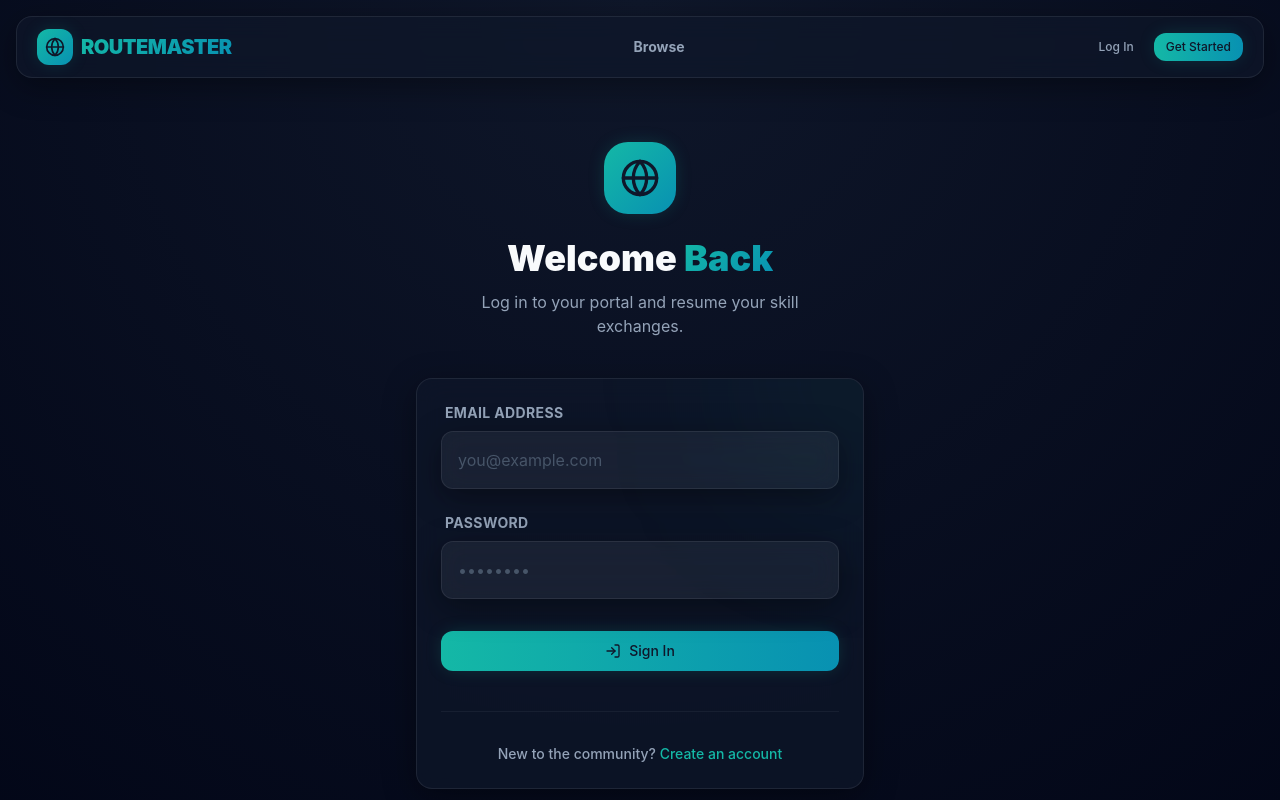
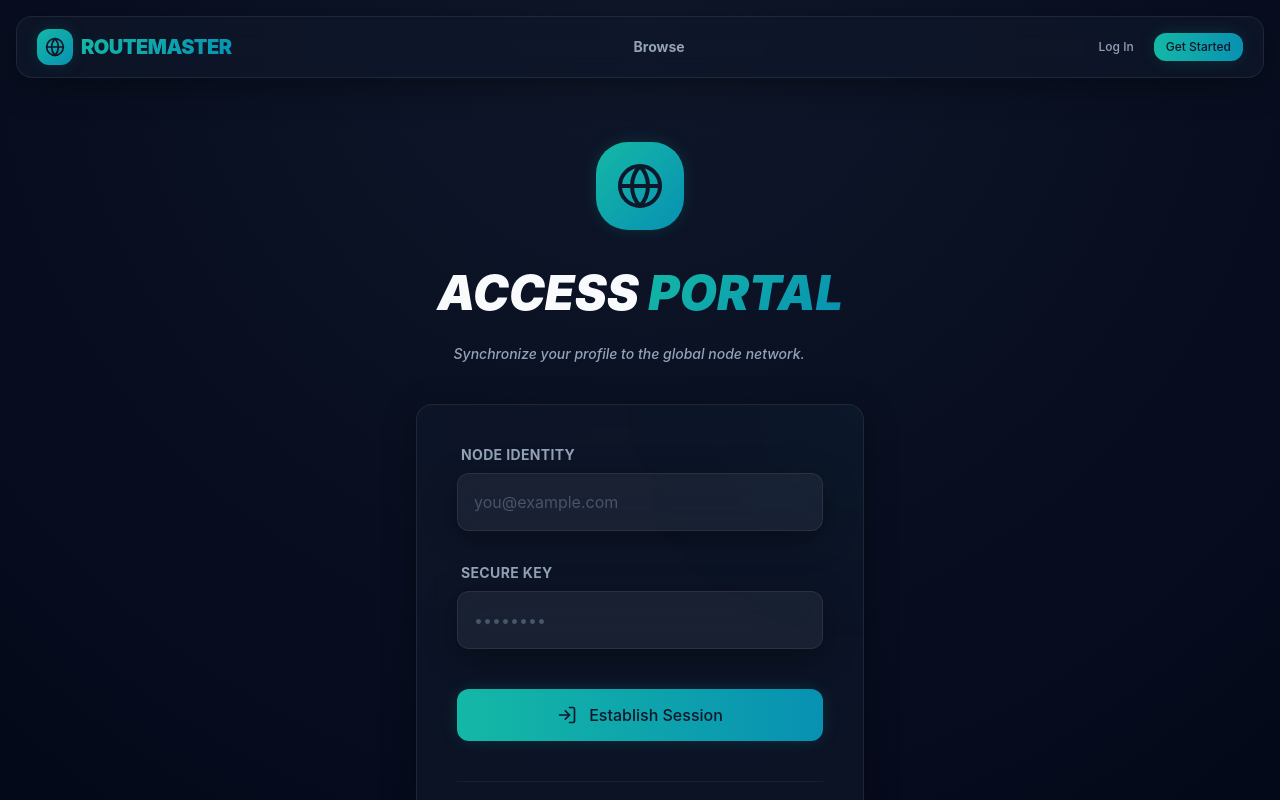
Before and after one commit to Athishkashyapa001/password-hacker-game, a React app in the folder frontend/: page /login in a window 1280 px wide. Shown: the top 800 px of the page. Built offline with nearby package versions, Linux system fonts and the light colour scheme; the HTML template or start-up script is replaced by a standard one.

Commit message:
Sector 9: Visibility Fix, Password Predictor & UI Final Polish

```diff
--- /dev/null
+++ b/frontend/src/components/PasswordStrength.jsx
@@ -0,0 +1,53 @@
+import React from 'react';
+import { Shield, ShieldAlert, ShieldCheck, Zap } from 'lucide-react';
+
+const PasswordStrength = ({ password }) => {
+  const getStrength = (pass) => {
+    let score = 0;
+    if (!pass) return { score: 0, label: 'Not Entered', color: 'bg-slate-800', text: 'text-textMuted', icon: Shield };
+    if (pass.length > 6) score += 1;
+    if (/[A-Z]/.test(pass)) score += 1;
+    if (/[0-9]/.test(pass)) score += 1;
+    if (/[^A-Za-z0-9]/.test(pass)) score += 1;
+
+    if (score <= 1) return { score, label: 'Weak', color: 'bg-red-500', text: 'text-red-500', icon: ShieldAlert };
+    if (score === 2) return { score, label: 'Moderate', color: 'bg-yellow-500', text: 'text-yellow-500', icon: ShieldAlert };
+    if (score === 3) return { score, label: 'Strong', color: 'bg-primary', text: 'text-primary', icon: ShieldCheck };
+    return { score, label: 'Elite', color: 'bg-secondary shadow-teal-glow', text: 'text-secondary font-black', icon: Zap };
+  };
+
+  const strength = getStrength(password);
+
+  return (
+    <div className="mt-3 animate-in fade-in slide-in-from-top-2 duration-300">
+      <div className="flex items-center justify-between mb-2">
+        <div className="flex items-center gap-2">
+            <strength.icon className={`w-3 h-3 ${strength.text}`} />
+            <span className={`text-[10px] font-black uppercase tracking-[0.2em] ${strength.text}`}>
+                Security: {strength.label}
+            </span>
+        </div>
+        <span className="text-[10px] font-bold text-textMuted">{strength.score * 25}%</span>
+      </div>
+
+      <div className="h-1.5 w-full bg-white/5 rounded-full overflow-hidden flex gap-0.5">
+        {[1, 2, 3, 4].map((step) => (
+          <div
+            key={step}
+            className={`h-full flex-1 transition-all duration-700 ${
+              step <= strength.score ? strength.color : 'bg-slate-800'
+            }`}
+          />
+        ))}
+      </div>
+
+      {password && strength.score < 3 && (
+        <p className="mt-2 text-[9px] text-textMuted italic font-medium">
+            Pro Tip: Use uppercase, numbers, and symbols for an Elite rating.
+        </p>
+      )}
+    </div>
+  );
+};
+
+export default PasswordStrength;
--- a/frontend/src/pages/LoginPage.jsx
+++ b/frontend/src/pages/LoginPage.jsx
@@ -5,7 +5,7 @@ import Card from '../components/Card';
 import Input from '../components/Input';
 import Button from '../components/Button';
 import Spinner from '../components/Spinner';
-import { LogIn, Globe, ShieldCheck } from 'lucide-react';
+import { LogIn, Globe, ShieldCheck, Mail, Lock, Database } from 'lucide-react';
 
 const LoginPage = () => {
   const [email, setEmail] = useState('');
@@ -28,7 +28,9 @@ const LoginPage = () => {
       await login(email, password);
       navigate(from, { replace: true });
     } catch (err) {
-      setError(err.response?.data?.message || 'Invalid credentials. Please try again.');
+      const msg = err.response?.data?.message || 'Invalid credentials. Network Error.';
+      const dbStatus = err.code === 'ERR_NETWORK' ? ' (Database cluster offline)' : '';
+      setError(msg + dbStatus);
     } finally {
       setIsSubmitting(false);
     }
@@ -36,30 +38,30 @@ const LoginPage = () => {
 
   return (
     <div className="min-h-[85vh] flex flex-col items-center justify-center p-4">
-      <div className="mb-10 text-center animate-in fade-in slide-in-from-bottom-4 duration-700">
-        <div className="inline-flex bg-gradient-to-br from-primary to-secondary p-4 rounded-3xl mb-6 shadow-teal-glow">
-          <Globe className="w-10 h-10 text-slate-900" />
+      <div className="mb-10 text-center animate-in fade-in slide-in-from-bottom-8 duration-1000">
+        <div className="inline-flex bg-gradient-to-br from-primary to-secondary p-5 rounded-[2rem] mb-6 shadow-teal-glow">
+          <Globe className="w-12 h-12 text-slate-900" />
         </div>
-        <h1 className="text-4xl font-black mb-3">Welcome <span className="text-gradient">Back</span></h1>
-        <p className="text-textMuted max-w-sm">Log in to your portal and resume your skill exchanges.</p>
+        <h1 className="text-5xl font-black mb-3 italic">ACCESS <span className="text-gradient leading-relaxed">PORTAL</span></h1>
+        <p className="text-textMuted max-w-sm text-sm font-medium italic">Synchronize your profile to the global node network.</p>
       </div>
 
-      <Card className="w-full max-w-md shadow-luxury relative overflow-hidden">
-        {/* Subtle accent light */}
-        <div className="absolute -top-24 -right-24 w-48 h-48 bg-primary/10 blur-[100px] rounded-full"></div>
+      <Card className="w-full max-w-md shadow-luxury relative overflow-hidden !p-10">
+        <div className="absolute top-0 right-0 w-48 h-48 bg-primary/5 blur-[100px] rounded-full -translate-y-1/2 translate-x-1/2"></div>
 
-        <form onSubmit={handleSubmit} className="flex flex-col gap-6 relative z-10">
+        <form onSubmit={handleSubmit} className="flex flex-col gap-8 relative z-10">
           {error && (
-            <div className="bg-red-500/10 border border-red-500/20 text-red-400 p-4 rounded-xl text-sm animate-in fade-in zoom-in duration-300 flex items-center gap-3">
-              <span className="w-2 h-2 rounded-full bg-red-500"></span>
+            <div className="bg-red-500/10 border border-red-500/20 text-red-500 p-4 rounded-[1.25rem] text-xs font-black uppercase tracking-widest flex items-center gap-3 animate-in zoom-in duration-300">
+              <Database className="w-4 h-4" />
               {error}
             </div>
           )}
 
           <Input
             id="email"
-            label="Email Address"
+            label="Node Identity"
             type="email"
+            icon={Mail}
             value={email}
             onChange={(e) => setEmail(e.target.value)}
             placeholder="you@example.com"
@@ -69,8 +71,9 @@ const LoginPage = () => {
 
           <Input
             id="password"
-            label="Password"
+            label="Secure Key"
             type="password"
+            icon={Lock}
             value={password}
             onChange={(e) => setPassword(e.target.value)}
             placeholder="••••••••"
@@ -80,27 +83,28 @@ const LoginPage = () => {
 
           <Button
             type="submit"
+            size="lg"
             disabled={isSubmitting}
-            className="w-full mt-2"
+            className="w-full mt-2 shadow-teal-glow"
           >
-            {isSubmitting ? <Spinner size="sm" className="mr-2" /> : <LogIn className="w-4 h-4 mr-2" />}
-            {isSubmitting ? 'Verifying...' : 'Sign In'}
+            {isSubmitting ? <Spinner size="sm" className="mr-3" /> : <LogIn className="w-5 h-5 mr-3" />}
+            {isSubmitting ? 'Authenticating...' : 'Establish Session'}
           </Button>
         </form>
 
         <div className="mt-10 pt-8 border-t border-white/5 text-center relative z-10">
           <p className="text-textMuted text-sm font-medium">
-            New to the community?{' '}
-            <Link to="/signup" className="text-primary hover:text-teal-400 underline-offset-4 hover:underline transition-all">
-              Create an account
+            New specialist?{' '}
+            <Link to="/signup" className="text-primary hover:text-teal-400 underline-offset-8 hover:underline transition-all">
+              Initialize Enrollment
             </Link>
           </p>
         </div>
       </Card>
 
-      <div className="mt-8 flex items-center gap-2 text-textMuted/40 text-xs font-bold uppercase tracking-widest">
-        <ShieldCheck className="w-3 h-3" />
-        Secure Enterprise Authentication
+      <div className="mt-10 flex items-center gap-2 text-textMuted/40 text-[10px] font-black uppercase tracking-[0.3em]">
+        <ShieldCheck className="w-4 h-4" />
+        Multi-Factor Node Security Active
       </div>
     </div>
   );
--- a/frontend/src/pages/SignupPage.jsx
+++ b/frontend/src/pages/SignupPage.jsx
@@ -5,7 +5,8 @@ import Card from '../components/Card';
 import Input from '../components/Input';
 import Button from '../components/Button';
 import Spinner from '../components/Spinner';
-import { UserPlus, Globe, CheckCircle2, ArrowRight, ArrowLeft, Target, Award } from 'lucide-react';
+import PasswordStrength from '../components/PasswordStrength';
+import { UserPlus, Globe, CheckCircle2, ArrowRight, ArrowLeft, Target, Award, User, Mail, Lock, Database } from 'lucide-react';
 
 const SignupPage = () => {
   const [step, setStep] = useState(1);
@@ -32,6 +33,9 @@ const SignupPage = () => {
     if (formData.password !== formData.confirmPassword) {
       return setError('Passwords do not match');
     }
+    if (formData.password.length < 6) {
+      return setError('Password must be at least 6 characters');
+    }
     setError('');
     setStep(2);
   };
@@ -56,89 +60,99 @@ const SignupPage = () => {
       await register(processedData);
       navigate('/dashboard');
     } catch (err) {
-      setError(err.response?.data?.message || 'Registration failed. Please try again.');
+      const msg = err.response?.data?.message || 'Registration failed. Network Error.';
+      const dbStatus = err.code === 'ERR_NETWORK' ? ' (Database cluster offline)' : '';
+      setError(msg + dbStatus);
     } finally {
       setIsSubmitting(false);
     }
   };
 
   return (
-    <div className="min-h-[90vh] flex flex-col items-center justify-center p-4">
+    <div className="min-h-[95vh] flex flex-col items-center justify-center p-4">
       {/* Progress Header */}
-      <div className="mb-10 text-center animate-in fade-in slide-in-from-bottom-4 duration-700">
-        <div className="inline-flex bg-gradient-to-br from-primary to-secondary p-4 rounded-3xl mb-6 shadow-teal-glow">
-          <Globe className="w-10 h-1h text-slate-900" />
+      <div className="mb-10 text-center animate-in fade-in slide-in-from-bottom-6 duration-700">
+        <div className="inline-flex bg-gradient-to-br from-primary to-secondary p-5 rounded-[2rem] mb-6 shadow-teal-glow">
+          <Globe className="w-12 h-12 text-slate-900" />
         </div>
-        <h1 className="text-4xl font-black mb-3">
-          Step <span className="text-gradient">{step}</span> of 2
+        <h1 className="text-5xl font-black mb-3 italic">
+          NODE <span className="text-gradient leading-relaxed">ENROLLMENT</span>
         </h1>
-        <p className="text-textMuted max-w-sm">
+        <p className="text-textMuted max-w-sm text-sm font-medium">
           {step === 1
-            ? "Let's start with the basics to secure your account."
-            : "Now tell us what you bring to the table and what you're looking for."}
+            ? "Establish your identity on the global skill network."
+            : "Configure your expertise and requirement nodes."}
         </p>
 
         {/* Mini progress bar */}
-        <div className="flex gap-2 justify-center mt-6">
-          <div className={`h-1.5 w-12 rounded-full transition-all duration-500 ${step >= 1 ? 'bg-primary shadow-teal-glow' : 'bg-slate-800'}`}></div>
-          <div className={`h-1.5 w-12 rounded-full transition-all duration-500 ${step >= 2 ? 'bg-primary shadow-teal-glow' : 'bg-slate-800'}`}></div>
+        <div className="flex gap-3 justify-center mt-8">
+          <div className={`h-1.5 w-16 rounded-full transition-all duration-700 ${step >= 1 ? 'bg-primary shadow-teal-glow' : 'bg-white/5'}`}></div>
+          <div className={`h-1.5 w-16 rounded-full transition-all duration-700 ${step >= 2 ? 'bg-primary shadow-teal-glow' : 'bg-white/5'}`}></div>
         </div>
       </div>
 
-      <Card className="w-full max-w-xl shadow-luxury">
+      <Card className="w-full max-w-xl shadow-luxury !p-10 relative overflow-hidden">
+        <div className="absolute top-0 right-0 w-32 h-32 bg-primary/5 blur-[80px] rounded-full translate-x-1/2 -translate-y-1/2"></div>
+
         {error && (
-          <div className="bg-red-500/10 border border-red-500/20 text-red-400 p-4 rounded-xl text-sm mb-6 flex items-center gap-3 animate-in fade-in zoom-in duration-300">
-            <span className="w-2 h-2 rounded-full bg-red-500"></span>
+          <div className="bg-red-500/10 border border-red-500/20 text-red-500 p-4 rounded-[1.25rem] text-xs font-black uppercase tracking-widest mb-8 flex items-center gap-3 animate-in zoom-in duration-300">
+            <Database className="w-4 h-4" />
             {error}
           </div>
         )}
 
         {step === 1 ? (
-          <form onSubmit={nextStep} className="flex flex-col gap-6">
-            <div className="grid grid-cols-1 md:grid-cols-2 gap-6">
+          <form onSubmit={nextStep} className="flex flex-col gap-8 relative z-10">
+            <div className="grid grid-cols-1 md:grid-cols-2 gap-8">
               <Input
                 id="name"
-                label="Full Name"
+                label="Identity Name"
                 type="text"
+                icon={User}
                 value={formData.name}
                 onChange={handleChange}
-                placeholder="John Doe"
+                placeholder="Ex: John Doe"
                 required
               />
               <Input
                 id="email"
-                label="Email Address"
+                label="Network Address"
                 type="email"
+                icon={Mail}
                 value={formData.email}
                 onChange={handleChange}
-                placeholder="you@example.com"
+                placeholder="email@provider.com"
                 required
               />
             </div>
-            <div className="grid grid-cols-1 md:grid-cols-2 gap-6">
+            <div className="grid grid-cols-1 md:grid-cols-2 gap-8">
+              <div className="space-y-1">
                 <Input
                   id="password"
-                label="Password"
+                  label="Secure Key"
                   type="password"
+                  icon={Lock}
                   value={formData.password}
                   onChange={handleChange}
-                placeholder="Secure password"
+                  placeholder="••••••••"
                   required
-                minLength={6}
                 />
+                <PasswordStrength password={formData.password} />
+              </div>
               <Input
                 id="confirmPassword"
-                label="Confirm Password"
+                label="Verify Key"
                 type="password"
+                icon={ShieldCheck}
                 value={formData.confirmPassword}
                 onChange={handleChange}
-                placeholder="Repeat password"
+                placeholder="Confirm Key"
                 required
               />
             </div>
-            <Button type="submit" className="w-full mt-4 group">
-              Next Step
-              <ArrowRight className="w-4 h-4 ml-2 group-hover:translate-x-1 transition-transform" />
+            <Button type="submit" size="lg" className="w-full mt-4 group shadow-teal-glow">
+              Initialize Step 2
+              <ArrowRight className="w-5 h-5 ml-2 group-hover:translate-x-2 transition-transform" />
             </Button>
           </form>
         ) : (
```
Lines whose indentation alone changed are shown as unchanged.
